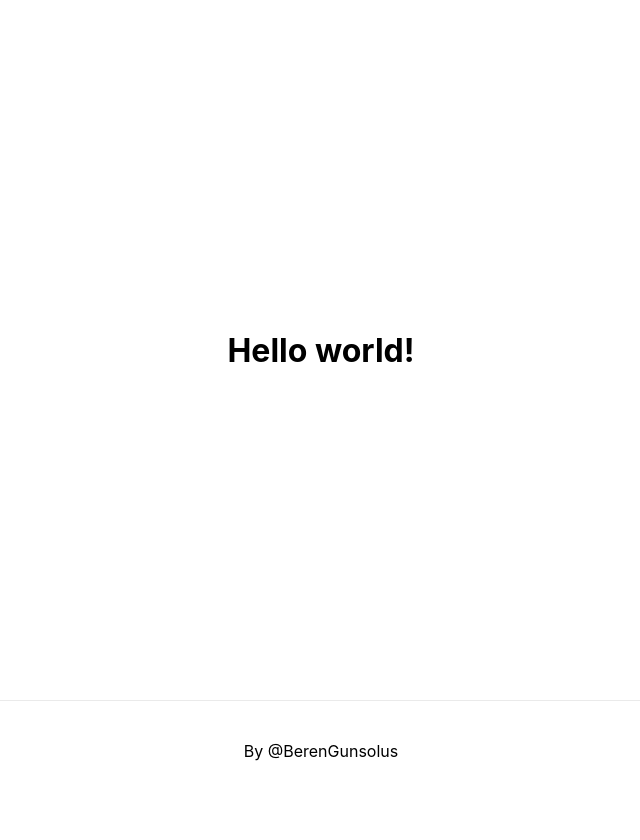
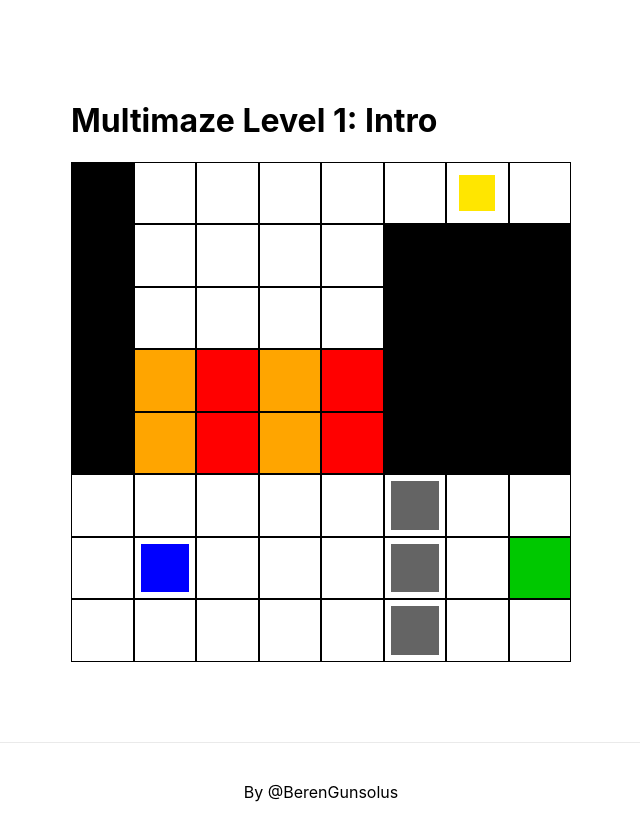
Before and after one commit to polkerty/multimaze, a Next.js app: page / in a window 1280 px wide. Shown: the whole page, without its empty margins (319-959 px from the left). Before the commit the page ends 800 px from the top, so only its background shows below. Built offline with nearby package versions, Linux system fonts and the light colour scheme.

Commit message:
Add coloring of cells

```diff
--- a/pages/controller.js
+++ b/pages/controller.js
@@ -1,11 +1,26 @@
 import React, {Component} from 'react';
+import {defaultLevels} from './levelConfig';
+import Level from "./level";
 
 export default class Controller extends Component {
     constructor(props) {
         super(props);
+
+        this.state = {
+            levels: defaultLevels,
+            currentLevel: 0
+        }
+    }
+
+    getCurrentLevel() {
+        return this.state.levels[this.state.currentLevel];
     }
 
     render() {
-        return <h1>Hello world!</h1>
+        const level = this.getCurrentLevel();
+        return (<div className={"level-wrap"}>
+            <h1>Multimaze Level {this.state.currentLevel + 1}: {level.name}</h1>
+            <Level key={level.id} id={level.id} name={level.name} definition={level.definition} />
+        </div>)
     }
 }
--- a/pages/index.js
+++ b/pages/index.js
@@ -2,7 +2,10 @@ import Head from 'next/head'
 import styles from '../styles/Home.module.css'
 import Controller from "./controller";
 
+import Level from './level';
+
 export default function Home() {
+
   return (
     <div className={styles.container}>
       <Head>
--- /dev/null
+++ b/pages/level.js
@@ -0,0 +1,44 @@
+import React, {Component} from "react";
+
+const TOKEN = {
+    WALL: 1,
+    PLAYER1: 2,
+    FINISH1: 3,
+    DEATH: 4,
+    COLLAPSE: 5,
+    BARRIER: 6,
+    COIN: 7
+}
+
+const CODE_TO_TOKEN = Object.fromEntries(Object.entries(TOKEN).map(([a, b]) => [b, a]));
+
+export default class Level extends Component {
+    constructor(props) {
+        super(props);
+        this.state = {
+            board: JSON.parse(JSON.stringify(props.definition))
+        }
+
+    }
+
+    render() {
+        return <div className={"level-grid"}>
+            {
+                this.state.board.map(row => (<div className={"level-row"}>
+                    {
+                        row.map(cell => <Cell def={cell}/>)
+                    }
+                </div>))
+            }
+        </div>
+    }
+
+}
+
+function Cell(props) {
+    return <div className={"level-cell"}>
+        {
+            props.def.map(code => <div className={"level-token level-token--" + CODE_TO_TOKEN[code]}/>)
+        }
+    </div>
+}
--- /dev/null
+++ b/pages/levelConfig.js
@@ -0,0 +1,12 @@
+export default class LevelConfig {
+    constructor(id, name, definition) {
+        this.name = name;
+        this.definition = definition;
+
+        this.id = id;
+    }
+}
+
+
+const levelDefinitions = require('./levels.json');
+export const defaultLevels = levelDefinitions.map(({name, definition}, index) => new LevelConfig(index, name, definition));
--- /dev/null
+++ b/pages/levels.json
@@ -0,0 +1,428 @@
+[
+  {
+    "name": "Intro",
+    "definition": [
+      [
+        [
+          1
+        ],
+        [],
+        [],
+        [],
+        [],
+        [],
+        [
+          7
+        ],
+        []
+      ],
+      [
+        [
+          1
+        ],
+        [],
+        [],
+        [],
+        [],
+        [
+          1
+        ],
+        [
+          1
+        ],
+        [
+          1
+        ]
+      ],
+      [
+        [
+          1
+        ],
+        [],
+        [],
+        [],
+        [],
+        [
+          1
+        ],
+        [
+          1
+        ],
+        [
+          1
+        ]
+      ],
+      [
+        [
+          1
+        ],
+        [
+          5
+        ],
+        [
+          4
+        ],
+        [
+          5
+        ],
+        [
+          4
+        ],
+        [
+          1
+        ],
+        [
+          1
+        ],
+        [
+          1
+        ]
+      ],
+      [
+        [
+          1
+        ],
+        [
+          5
+        ],
+        [
+          4
+        ],
+        [
+          5
+        ],
+        [
+          4
+        ],
+        [
+          1
+        ],
+        [
+          1
+        ],
+        [
+          1
+        ]
+      ],
+      [
+        [],
+        [],
+        [],
+        [],
+        [],
+        [
+          6
+        ],
+        [],
+        []
+      ],
+      [
+        [],
+        [
+          2
+        ],
+        [],
+        [],
+        [],
+        [
+          6
+        ],
+        [],
+        [
+          3
+        ]
+      ],
+      [
+        [],
+        [],
+        [],
+        [],
+        [],
+        [
+          6
+        ],
+        [],
+        []
+      ]
+    ]
+  },
+  {
+    "name": "Backtrack",
+    "definition": [
+      [
+        [],
+        [],
+        [
+          4
+        ],
+        [
+          1
+        ],
+        [
+          1
+        ],
+        [
+          1
+        ],
+        [
+          1
+        ],
+        [
+          1
+        ],
+        [
+          1
+        ],
+        [],
+        [],
+        [],
+        [],
+        [],
+        [],
+        [],
+        [
+          3
+        ]
+      ],
+      [
+        [],
+        [],
+        [],
+        [],
+        [],
+        [],
+        [],
+        [],
+        [
+          1
+        ],
+        [],
+        [
+          1
+        ],
+        [
+          4
+        ],
+        [
+          1
+        ],
+        [],
+        [],
+        [],
+        []
+      ],
+      [
+        [],
+        [
+          4
+        ],
+        [
+          4
+        ],
+        [
+          4
+        ],
+        [
+          4
+        ],
+        [],
+        [],
+        [],
+        [
+          1
+        ],
+        [],
+        [
+          4
+        ],
+        [
+          4
+        ],
+        [
+          4
+        ],
+        [
+          1
+        ],
+        [
+          4
+        ],
+        [],
+        []
+      ],
+      [
+        [],
+        [],
+        [],
+        [],
+        [],
+        [],
+        [
+          1
+        ],
+        [],
+        [
+          1
+        ],
+        [],
+        [],
+        [],
+        [],
+        [],
+        [],
+        [
+          4
+        ],
+        []
+      ],
+      [
+        [
+          4
+        ],
+        [
+          4
+        ],
+        [
+          1
+        ],
+        [
+          4
+        ],
+        [],
+        [
+          4
+        ],
+        [
+          4
+        ],
+        [
+          4
+        ],
+        [
+          1
+        ],
+        [
+          4
+        ],
+        [
+          4
+        ],
+        [
+          4
+        ],
+        [],
+        [
+          4
+        ],
+        [
+          4
+        ],
+        [
+          1
+        ],
+        [
+          1
+        ]
+      ],
+      [
+        [],
+        [],
+        [],
+        [],
+        [],
+        [],
+        [],
+        [],
+        [
+          1
+        ],
+        [
+          1
+        ],
+        [],
+        [],
+        [],
+        [],
+        [],
+        [],
+        []
+      ],
+      [
+        [
+          1
+        ],
+        [
+          4
+        ],
+        [
+          4
+        ],
+        [
+          4
+        ],
+        [
+          4
+        ],
+        [
+          4
+        ],
+        [],
+        [
+          4
+        ],
+        [
+          1
+        ],
+        [
+          4
+        ],
+        [
+          4
+        ],
+        [
+          4
+        ],
+        [
+          4
+        ],
+        [
+          4
+        ],
+        [
+          4
+        ],
+        [],
+        [
+          4
+        ]
+      ],
+      [
+        [],
+        [
+          2
+        ],
+        [],
+        [],
+        [],
+        [],
+        [],
+        [
+          3
+        ],
+        [
+          1
+        ],
+        [],
+        [
+          2
+        ],
+        [],
+        [],
+        [],
+        [],
+        [],
+        []
+      ]
+    ]
+  }
+]
--- a/styles/globals.css
+++ b/styles/globals.css
@@ -14,3 +14,105 @@ a {
 * {
     box-sizing: border-box;
 }
+
+/* Our styles */
+
+.level-grid {
+    display: flex;
+    flex-direction: column;
+    flex-grow: 1;
+    max-width: 100%;
+    max-height: 100%;
+    width: 500px;
+    height: 500px;
+}
+
+.level-row {
+    display: flex;
+    flex-grow: 1;
+}
+
+.level-cell {
+    flex-grow: 1;
+    position: relative;
+    border: 1px solid black;
+}
+
+/* Level tokens:
+
+    WALL: 1,
+    PLAYER1: 2,
+    FINISH1: 3,
+    DEATH: 4,
+    COLLAPSE: 5,
+    BARRIER: 6,
+    COIN: 7
+
+ */
+
+.level-token {
+    position: absolute;
+}
+
+.level-token--WALL {
+    width: 100%;
+    height: 100%;
+    left: 0;
+    top: 0;
+    z-index: 0;
+    background: black;
+}
+
+.level-token--PLAYER1 {
+    width: 80%;
+    height: 80%;
+    left: 10%;
+    top: 10%;
+    z-index: 1;
+    background: rgb(0, 0, 255);
+}
+
+.level-token--FINISH1 {
+    width: 100%;
+    height: 100%;
+    left: 0;
+    top: 0;
+    z-index: 0;
+    background: rgb(0, 200, 0);
+}
+
+.level-token--DEATH {
+    width: 100%;
+    height: 100%;
+    left: 0;
+    top: 0;
+    z-index: 0;
+    background: rgb(255, 0, 0);
+}
+
+.level-token--COLLAPSE {
+    width: 100%;
+    height: 100%;
+    left: 0;
+    top: 0;
+    z-index: 0;
+    background: rgb(255,165,0);
+}
+
+.level-token--BARRIER {
+    width: 80%;
+    height: 80%;
+    left: 10%;
+    top: 10%;
+    z-index: 1;
+    background: rgb(100, 100, 100);
+}
+
+.level-token--COIN {
+    width: 60%;
+    height: 60%;
+    left: 20%;
+    top: 20%;
+    z-index: 2;
+    background: rgb(255,230,0);
+}
```
Lines whose indentation alone changed are shown as unchanged.
